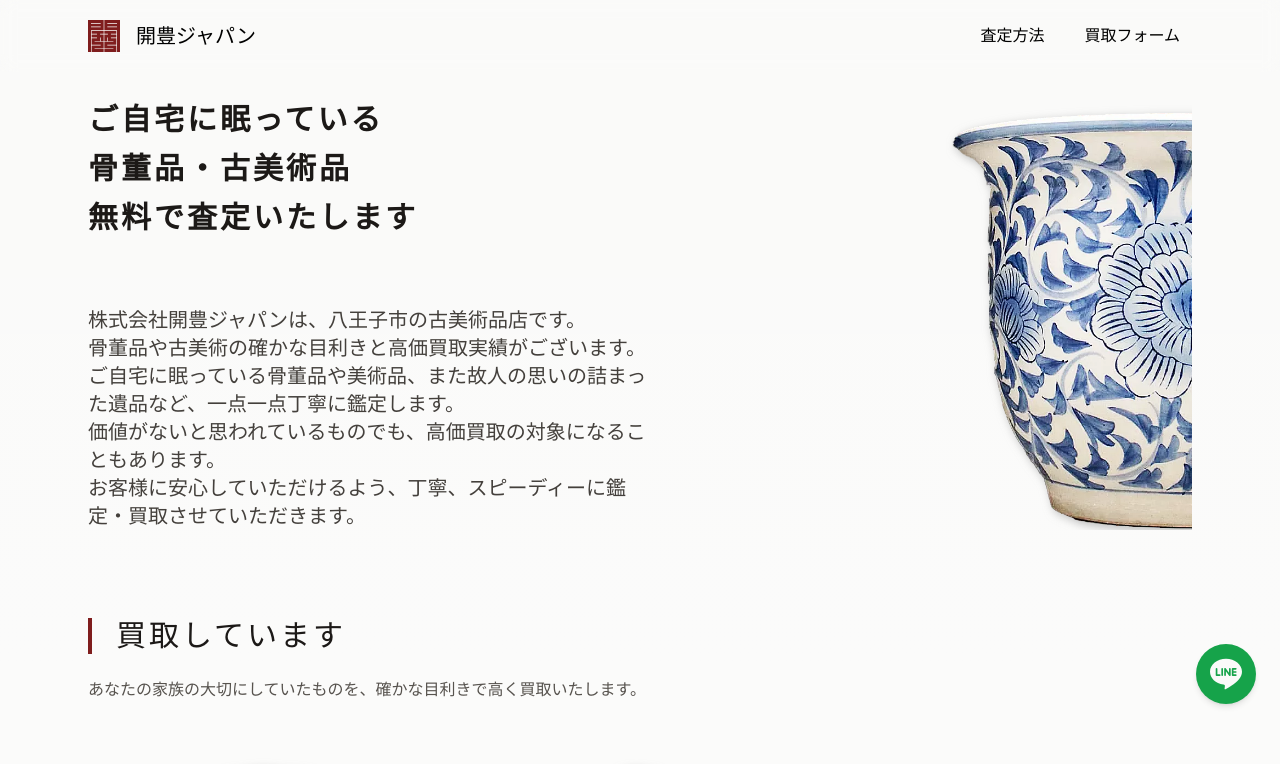
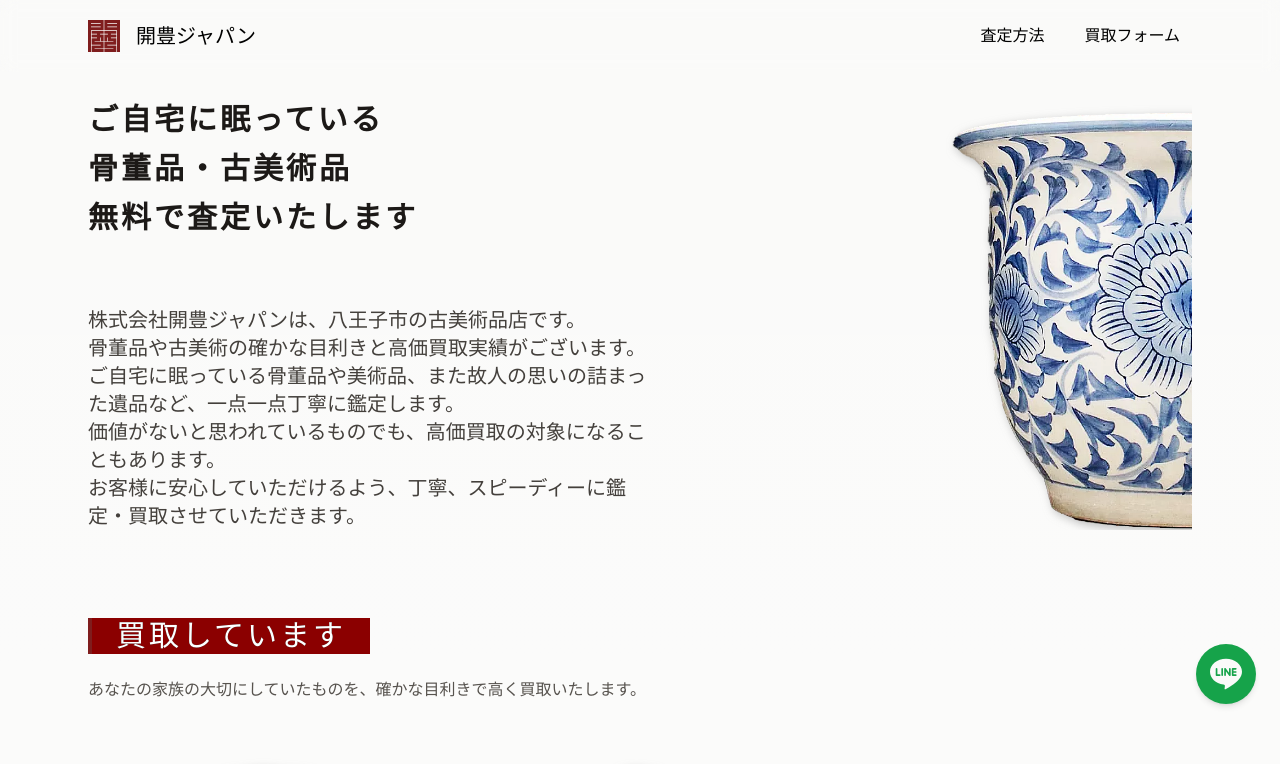
Before and after one commit to staff-kaihojpn/hp-kaiho, a Next.js app: page / in a window 1280 px wide. Shown: the top 764 px of the page. Built offline with nearby package versions, Linux system fonts and the light colour scheme; no server answers; a web font is replaced by a local one.

Commit message:
add: marker animation

```diff
--- a/app/_components/BUtton.tsx
+++ b/app/_components/BUtton.tsx
@@ -2,15 +2,13 @@ import classNames from "classnames"
 import { IconType } from "react-icons"
 import Link from "next/link"
 
-export type FloatingButtonProps = {
-  href: string;
+type FloatingButtonProps = React.ComponentProps<typeof Link> & {
   icon: IconType;
-  className?: string;
-}
+};
 
-export function FloatingButton({href, icon:Icon, className}: FloatingButtonProps) {
+export function FloatingButton({icon:Icon, className, ...props}: FloatingButtonProps) {
   return (
-    <Link href={href} className={classNames("block rounded-full w-[60px] aspect-square cursor-pointer shadow-md ", className)}>
+    <Link {...props} className={classNames("block rounded-full w-[60px] aspect-square cursor-pointer shadow-md ", className)}>
       <Icon className="w-8 h-full m-auto"/>
     </Link>
   )
--- a/app/_components/Footer.tsx
+++ b/app/_components/Footer.tsx
@@ -12,7 +12,7 @@ export type FooterProps = {
 
 export default function Footer({className, children}: FooterProps) {
   return (
-    <footer className={classNames("bg-stone-900 text-stone-50 pb-20 md:pb-4 mt-16",className)}>
+    <footer className={classNames("bg-stone-900 text-stone-50 pb-8 mt-16",className)}>
       <div className='flex flex-col gap-8 justify-between items-center'>
 
         <div className='flex flex-col gap-4 items-center pt-10'>
@@ -27,8 +27,10 @@ export default function Footer({className, children}: FooterProps) {
         <p><small>&copy; {new Date().getFullYear()}- 開豊ジャパン</small></p>
 
       </div>
-      <BottomNav className='md:hidden fixed bottom-0 left-0 z-50 w-full '/>
-      <FloatingButton href="/" icon={SiLine} className='hidden md:block fixed bottom-24 right-6 z-50 text-stone-50 bg-green-600 ' />
+      {process.env.NEXT_PUBLIC_LINE_SHARE_ID &&
+        <FloatingButton href={`https://lin.ee/${process.env.NEXT_PUBLIC_LINE_SHARE_ID}`} target="_blank" rel="noopener noreferrer" icon={SiLine} className='fixed bottom-24 right-6 z-50 text-stone-50 bg-green-600 ' />
+      }
+
     </footer>
   )
 }
--- a/app/_components/Header.tsx
+++ b/app/_components/Header.tsx
@@ -13,7 +13,7 @@ export type HeaderProps = {
 export default function Header({className, children}: HeaderProps) {
   return (
     <header className={classNames(" z-20 backdrop-blur", className)}>
-      <div className='flex justify-center md:justify-between items-center max-w-6xl mx-auto py-4 px-6'>
+      <div className='flex justify-between items-center max-w-6xl mx-auto py-4 px-6'>
         <Link href='/' aria-label='to home' className='flex items-center' >
           <Logo className={"fill-red-900 mr-4"} width={32} height={32} />
           <h1 className='text-xl'>開豊ジャパン</h1>
--- a/app/_components/Heading.tsx
+++ b/app/_components/Heading.tsx
@@ -1,5 +1,7 @@
+'use client'
+
 import classNames from 'classnames'
-import Image from 'next/image'
+import { useInView } from '@react-spring/web'
 
 export type HeadingProps = {
   title?:string,
@@ -9,9 +11,17 @@ export type HeadingProps = {
 }
 
 export default function Heading({title, description, className}: HeadingProps) {
+  const [ref, inView] = useInView({
+    rootMargin: '-90px 0px -30% 0px',
+  })
+
   return (
     <div className={classNames(className)}>
-      {title && <h2 className='text-3xl tracking-widest text-stone-900 border-l-4 border-red-900 pl-6'>{title}</h2>}
+      {title &&
+        <h2 ref={ref} className={classNames(inView&&'active', 'marker inline-block text-3xl tracking-widest text-stone-900 border-l-4 border-red-900')}>
+          <span className='px-6'>{title}</span>
+        </h2>
+      }
       {description && <p className='text-stone-600 mt-6'>{description}</p>}
     </div>
   )
--- a/app/globals.css
+++ b/app/globals.css
@@ -55,3 +55,38 @@ body {
     transition-duration: 200ms;
   }
 }
+
+
+
+.marker{
+  position: relative;
+  -webkit-background-clip: text;
+  -webkit-text-fill-color: transparent;
+  /*background-image: linear-gradient(90deg, #fff 0%, #fff 30%, #222 30%, #222 100%);*/
+  background-image:
+    linear-gradient(90deg, #fff 0%, #fff 100%),
+    linear-gradient(90deg, #222 0%, #222 100%);
+  background-size: 0%, 100%;
+  background-repeat: no-repeat;
+  color: #222;
+
+  transition: background-size .3s ease-in;
+  transition-delay: .1s;
+}
+.marker.active{
+  background-size: 100%, 100%;
+}
+.marker::before{
+  width: 0%;
+  height: 100%;
+  position: absolute;
+  background-color: darkred;
+  content: '';
+  z-index: -1;
+
+  transition: width .3s ease-in;
+  transition-delay: .1s;
+}
+.marker.active::before{
+  width: 100%;
+}
```
Also changed, not shown: 1 other file (tests, documents, lock files or other folders).
